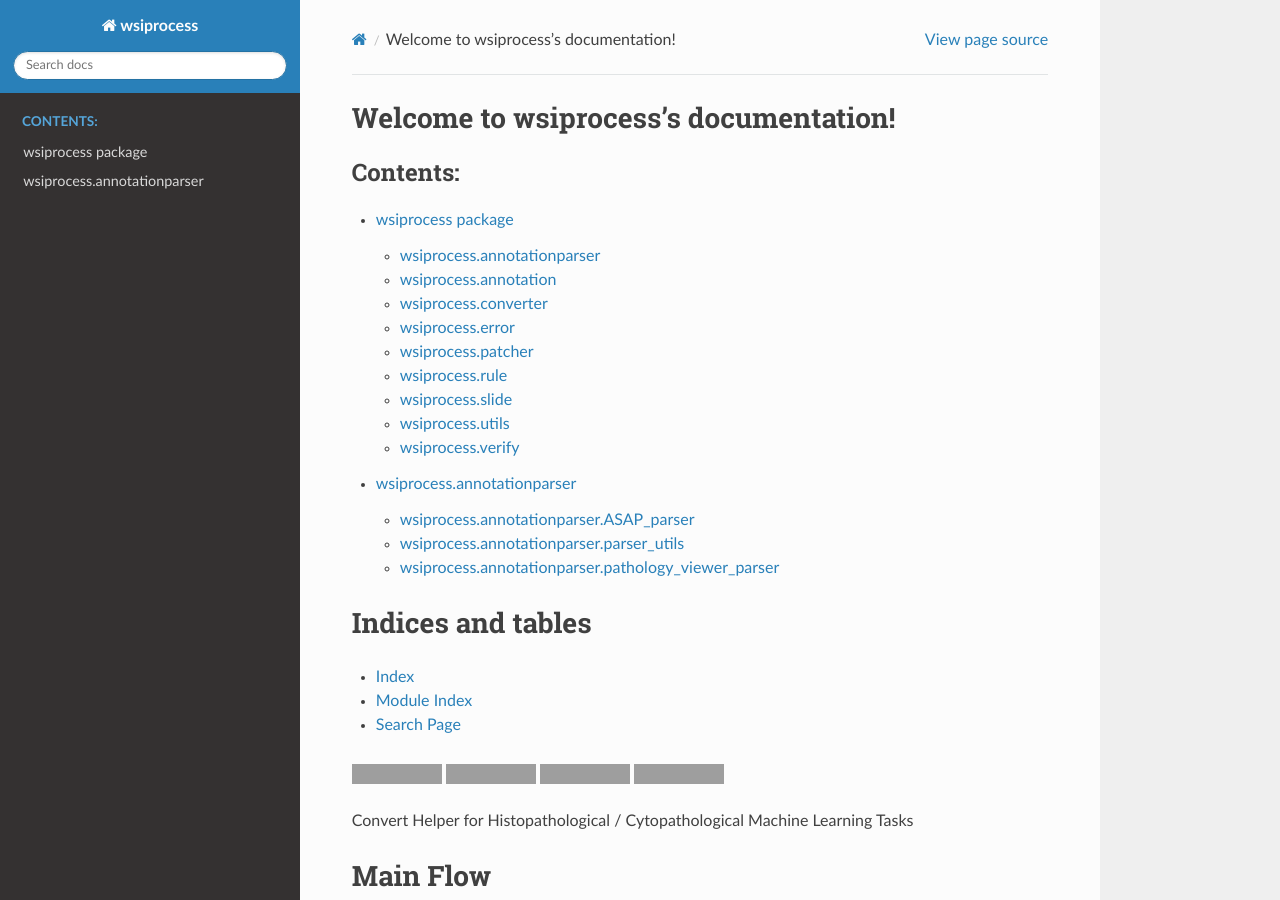
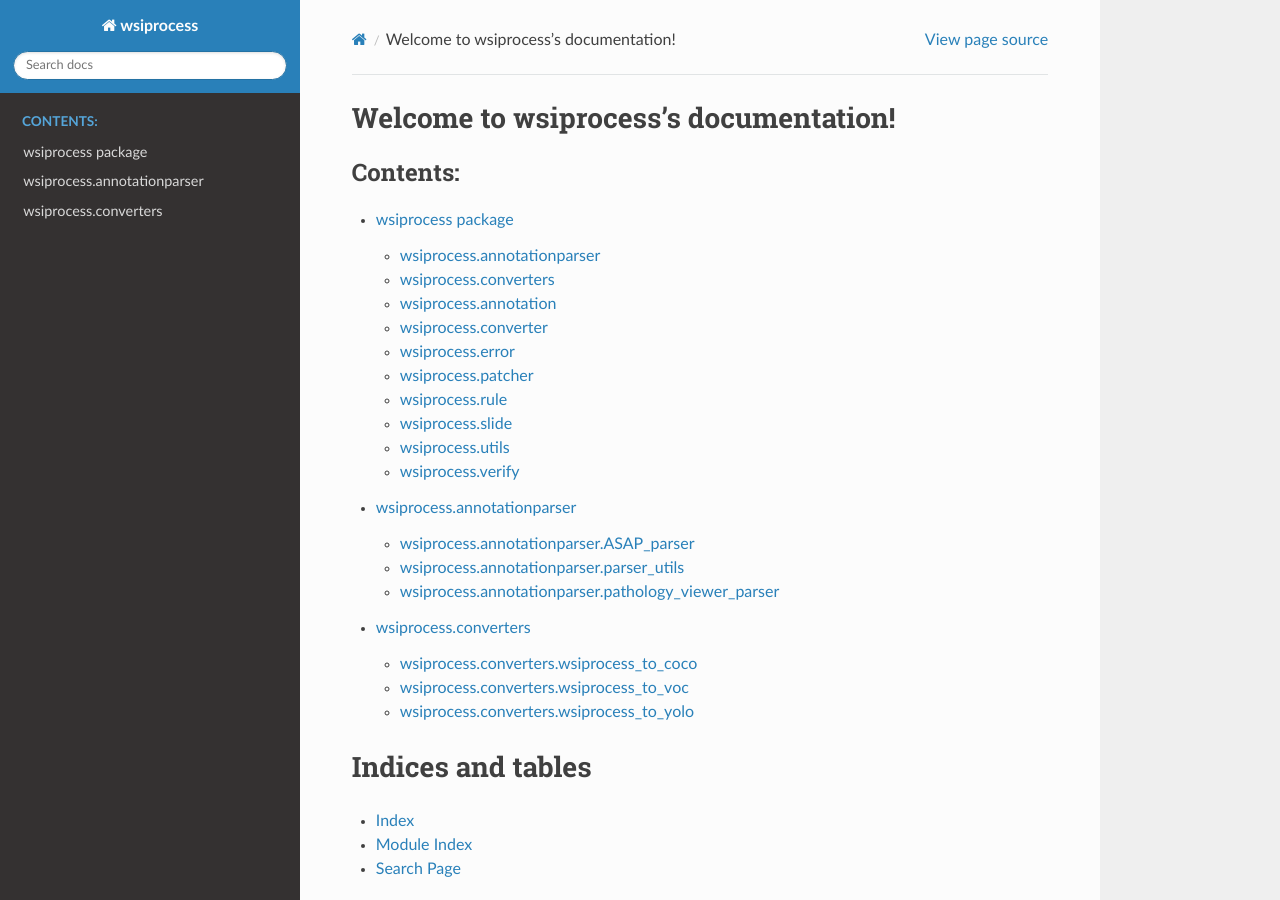
Before and after one commit to tand826/wsiprocess, a Sphinx documentation site: the page built from docs/index.rst, in a window 1280 px wide and 900 px high. Built offline with Sphinx 7.4.7 and the Read the Docs theme 2.0.0, drawn with Linux system fonts in a browser that asks for light colours; grey boxes are pictures that could not be loaded.

Commit message:
added converters to doc

```diff
--- a/docs/conf.py
+++ b/docs/conf.py
@@ -22,7 +22,7 @@ copyright = '2020, Takumi Ando'
 author = 'Takumi Ando'
 
 # The full version, including alpha/beta/rc tags
-release = '0.11'
+release = '0.2'
 
 
 # -- General configuration ---------------------------------------------------
--- a/docs/index.rst
+++ b/docs/index.rst
@@ -12,6 +12,7 @@ Welcome to wsiprocess's documentation!
 
    wsiprocess
    wsiprocess.annotationparser
+   wsiprocess.converters
 
 Indices and tables
 ==================
--- /dev/null
+++ b/docs/wsiprocess.converters.rst
@@ -0,0 +1,24 @@
+wsiprocess.converters
+=====================
+
+
+wsiprocess.converters.wsiprocess\_to\_coco
+------------------------------------------
+
+.. automodule:: wsiprocess.converters.wsiprocess_to_coco
+   :members:
+   :undoc-members:
+
+wsiprocess.converters.wsiprocess\_to\_voc
+---------------------------------------
+
+.. automodule:: wsiprocess.converters.wsiprocess_to_voc
+   :members:
+   :undoc-members:
+
+wsiprocess.converters.wsiprocess\_to\_yolo
+----------------------------------------
+
+.. automodule:: wsiprocess.converters.wsiprocess_to_yolo
+   :members:
+   :undoc-members:
--- a/docs/wsiprocess.rst
+++ b/docs/wsiprocess.rst
@@ -5,6 +5,7 @@ wsiprocess package
    :maxdepth: 4
 
    wsiprocess.annotationparser
+   wsiprocess.converters
 
 
 wsiprocess.annotation
```
